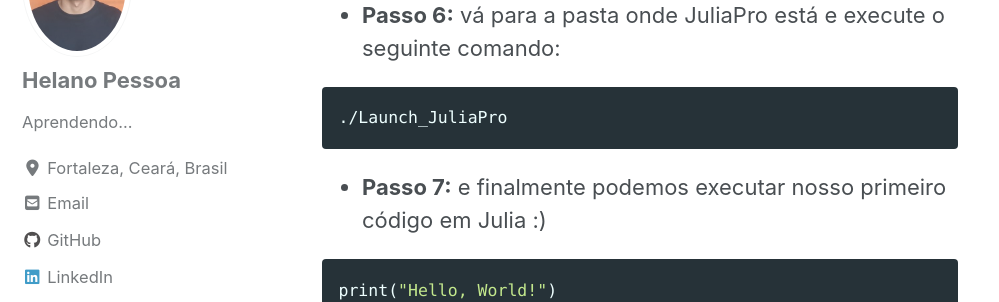
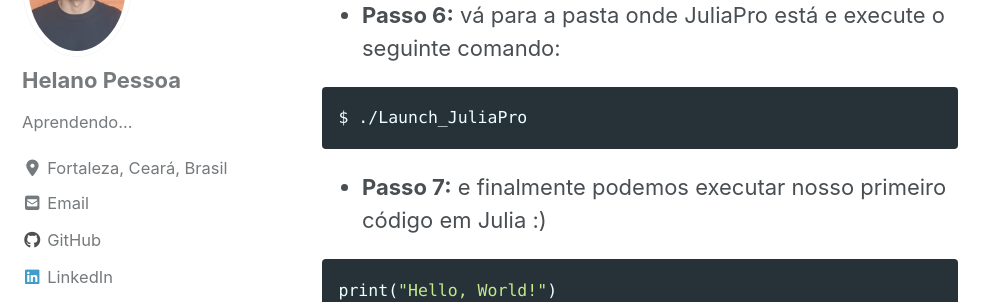
Before and after one commit to helano-pessoa/helano-pessoa.github.io, a Jekyll site: the page built from _posts/2020-04-30-conhecendo-julia.md, in a window 1280 px wide and 900 px high, scrolled down 2562 px. Shown: the part 152-454 px from the top of the window, without its empty margins (0-999 px from the left). Built offline with Jekyll 4.4.1, drawn with Linux system fonts in a browser that asks for light colours; cached includes are drawn as plain includes; nearby versions of some CDN libraries.

Commit message:
metrizes

````diff
--- a/_posts/2020-04-30-conhecendo-julia.md
+++ b/_posts/2020-04-30-conhecendo-julia.md
@@ -63,7 +63,7 @@ $ Do you want to configure your JuliaPro to work with your private JuliaTeam pac
  - **Passo 6:** vá para a pasta onde JuliaPro está e execute o seguinte comando:
 
 ```
-./Launch_JuliaPro
+$ ./Launch_JuliaPro
 ```
 
  - **Passo 7:** e finalmente podemos executar nosso primeiro código em Julia :)
````
